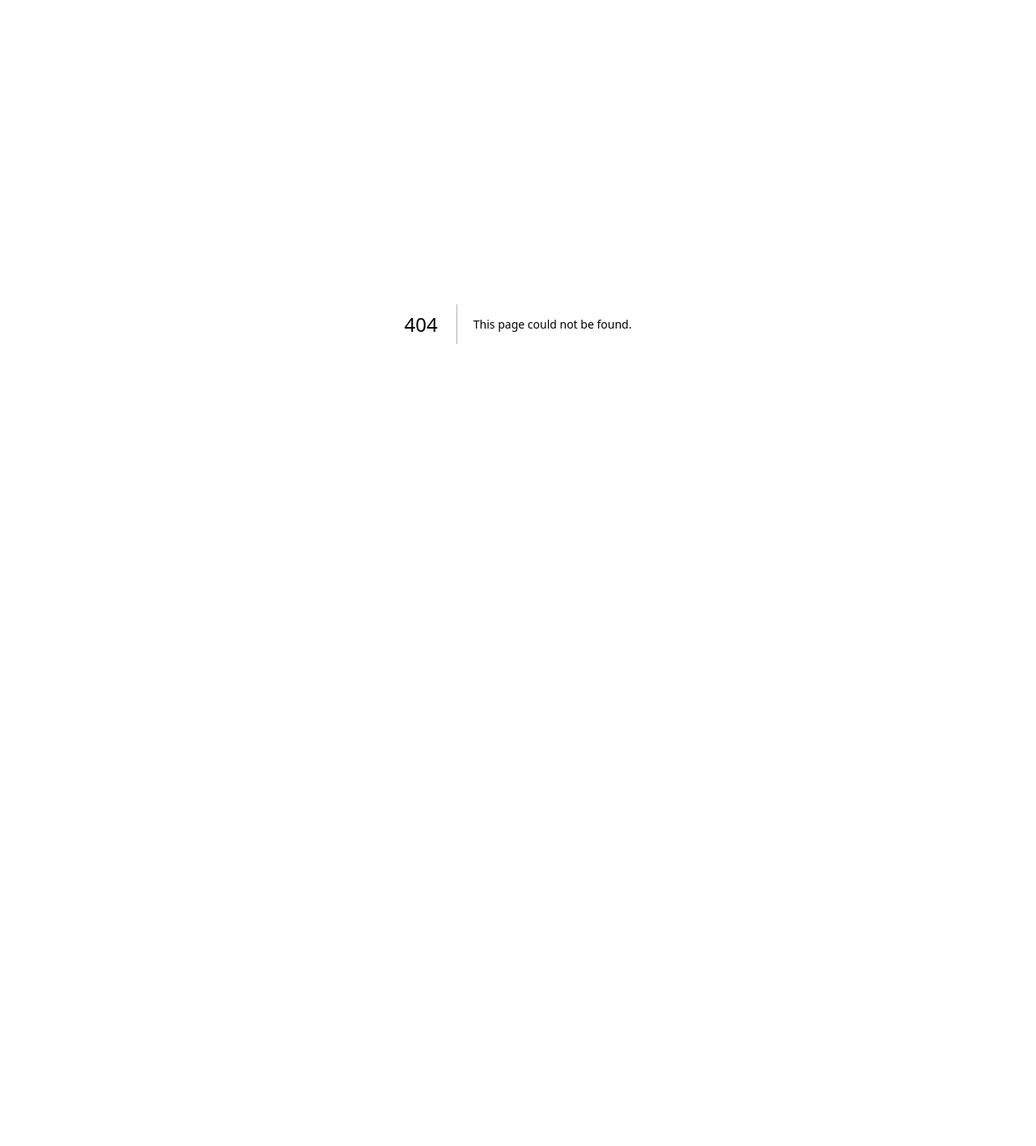
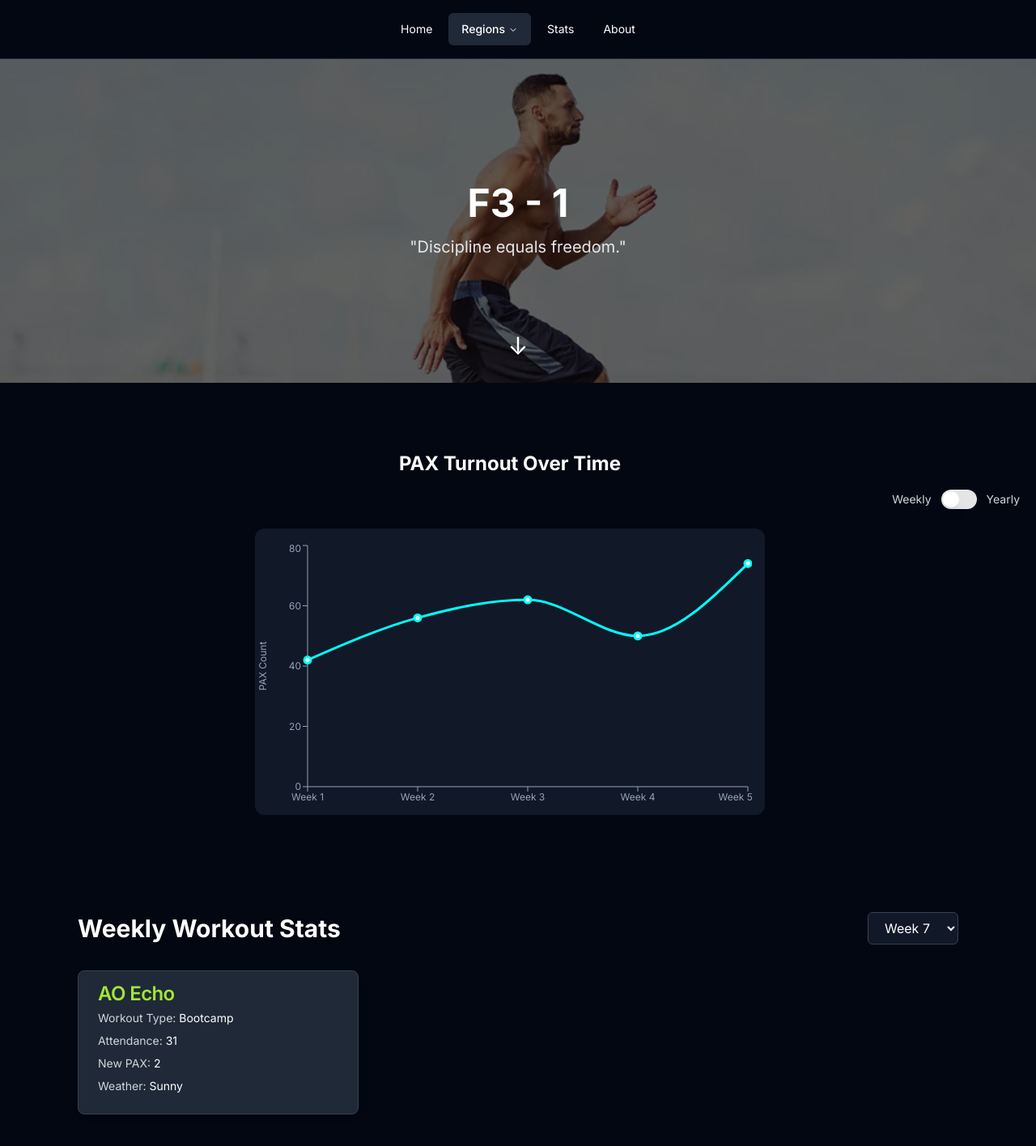
Before and after one commit to pstaylor-patrick/f3-xicon, a Next.js app in the folder apps/f3-glossary/: page /xicon/region/1 in a window 1280 px wide. Before the commit this address had no page. Shown: the top 1416 px of the page at 81% size. Before the commit the page ends 800 px from the top, so only its background shows below. Built offline with nearby package versions, Linux system fonts and the light colour scheme.

Commit message:
Location page added (#26)

```diff
--- /dev/null
+++ b/apps/f3-glossary/app/xicon/region/[id]/loading.tsx
@@ -0,0 +1,3 @@
+export default function Loading() {
+  return null;
+}
--- /dev/null
+++ b/apps/f3-glossary/app/xicon/region/[id]/page.tsx
@@ -0,0 +1,323 @@
+'use client';
+import { useState } from 'react';
+
+import {
+  NavigationMenu,
+  NavigationMenuList,
+  NavigationMenuItem,
+  NavigationMenuTrigger,
+  NavigationMenuContent,
+  NavigationMenuLink,
+  NavigationMenuIndicator,
+  NavigationMenuViewport,
+} from '@/components/ui/navigation-menu';
+import { Card, CardContent, CardTitle } from '@/components/ui/card';
+import { ChartContainer, ChartLegendContent } from '@/components/ui/chart';
+import { Switch } from '@/components/ui/switch';
+import { useParams } from 'next/navigation';
+
+import {
+  LineChart,
+  Line,
+  XAxis,
+  YAxis,
+  Tooltip,
+  ResponsiveContainer,
+  Legend,
+  Label,
+} from 'recharts';
+
+const workoutStats = [
+  {
+    week: 'Week 1',
+    dateRange: 'Jan 1 - Jan 7',
+    ao: 'AO Alpha',
+    workoutType: 'Bootcamp',
+    attendance: 24,
+    newPax: 2,
+    weather: 'Sunny',
+  },
+  {
+    week: 'Week 1',
+    dateRange: 'Jan 1 - Jan 7',
+    ao: 'AO Bravo',
+    workoutType: 'Ruck',
+    attendance: 18,
+    newPax: 1,
+    weather: 'Cloudy',
+  },
+  {
+    week: 'Week 2',
+    dateRange: 'Jan 8 - Jan 14',
+    ao: 'AO Alpha',
+    workoutType: 'Bootcamp',
+    attendance: 27,
+    newPax: 0,
+    weather: 'Rainy',
+  },
+  {
+    week: 'Week 2',
+    dateRange: 'Jan 8 - Jan 14',
+    ao: 'AO Delta',
+    workoutType: 'Run Club',
+    attendance: 12,
+    newPax: 0,
+    weather: 'Cold',
+  },
+  {
+    week: 'Week 3',
+    dateRange: 'Jan 15 - Jan 21',
+    ao: 'AO Echo',
+    workoutType: 'Bootcamp',
+    attendance: 30,
+    newPax: 3,
+    weather: 'Sunny',
+  },
+  {
+    week: 'Week 4',
+    dateRange: 'Jan 22 - Jan 28',
+    ao: 'AO Zulu',
+    workoutType: 'HIIT',
+    attendance: 16,
+    newPax: 1,
+    weather: 'Windy',
+  },
+  {
+    week: 'Week 5',
+    dateRange: 'Jan 29 - Feb 4',
+    ao: 'AO Bravo',
+    workoutType: 'Bootcamp',
+    attendance: 20,
+    newPax: 0,
+    weather: 'Foggy',
+  },
+  {
+    week: 'Week 6',
+    dateRange: 'Feb 5 - Feb 11',
+    ao: 'AO Alpha',
+    workoutType: 'Ruck',
+    attendance: 22,
+    newPax: 2,
+    weather: 'Rainy',
+  },
+  {
+    week: 'Week 7',
+    dateRange: 'Feb 12 - Feb 18',
+    ao: 'AO Echo',
+    workoutType: 'Bootcamp',
+    attendance: 31,
+    newPax: 2,
+    weather: 'Sunny',
+  },
+];
+
+export default function Dashboard() {
+  const [selectedWeek, setSelectedWeek] = useState('Week 7');
+
+  const weekOptions = [...new Set(workoutStats.map(stat => stat.week))];
+  const currentStats = workoutStats.filter(stat => stat.week === selectedWeek);
+
+  const weeklyData = [
+    { label: 'Week 1', pax: 42 },
+    { label: 'Week 2', pax: 56 },
+    { label: 'Week 3', pax: 62 },
+    { label: 'Week 4', pax: 50 },
+    { label: 'Week 5', pax: 74 },
+  ];
+
+  const yearlyData = [
+    { label: '2021', pax: 1250 },
+    { label: '2022', pax: 1580 },
+    { label: '2023', pax: 1925 },
+    { label: '2024', pax: 2170 },
+  ];
+
+  const chartConfig = {
+    pax: {
+      label: 'PAX Turnout',
+      color: '#00FFFF',
+    },
+  };
+
+  const [showYoY, setShowYoY] = useState(false);
+  const data = showYoY ? yearlyData : weeklyData;
+  const params = useParams();
+  const regionId = params.id;
+
+  return (
+    <div>
+      <div className="bg-gray-950 border-b border-gray-800 px-6 py-4 text-white w-full flex justify-center">
+        <NavigationMenu>
+          <NavigationMenuList>
+            <NavigationMenuItem>
+              <NavigationMenuLink
+                href="/"
+                className="inline-block px-4 py-2 text-sm hover:bg-gray-800 rounded-md transition-colors"
+              >
+                Home
+              </NavigationMenuLink>
+            </NavigationMenuItem>
+
+            <NavigationMenuItem>
+              <NavigationMenuTrigger className="bg-gray-800 p-4 rounded-md">
+                Regions
+              </NavigationMenuTrigger>
+              <NavigationMenuContent className="bg-gray-800 p-4 rounded-md">
+                <ul className="grid gap-3 w-[200px]">
+                  <li>
+                    <NavigationMenuLink
+                      href="/xicon/region/raleigh"
+                      className="hover:underline text-sm"
+                    >
+                      Raleigh
+                    </NavigationMenuLink>
+                  </li>
+                  <li>
+                    <NavigationMenuLink
+                      href="/xicon/region/charlotte"
+                      className="hover:underline text-sm"
+                    >
+                      Charlotte
+                    </NavigationMenuLink>
+                  </li>
+                  <li>
+                    <NavigationMenuLink
+                      href="/xicon/region/durham"
+                      className="hover:underline text-sm"
+                    >
+                      Durham
+                    </NavigationMenuLink>
+                  </li>
+                </ul>
+              </NavigationMenuContent>
+            </NavigationMenuItem>
+
+            <NavigationMenuItem>
+              <NavigationMenuLink
+                href="#weekly-stats"
+                className="inline-block px-4 py-2 text-sm hover:bg-gray-800 rounded-md transition-colors"
+              >
+                Stats
+              </NavigationMenuLink>
+            </NavigationMenuItem>
+
+            {/* About */}
+            <NavigationMenuItem>
+              <NavigationMenuLink
+                href="/about"
+                className="inline-block px-4 py-2 text-sm hover:bg-gray-800 rounded-md transition-colors"
+              >
+                About
+              </NavigationMenuLink>
+            </NavigationMenuItem>
+          </NavigationMenuList>
+
+          <NavigationMenuIndicator />
+          <NavigationMenuViewport />
+        </NavigationMenu>
+      </div>
+
+      <section
+        className="relative w-full h-[50vh] bg-cover"
+        style={{
+          backgroundImage: 'url("/workout-img.jpg")',
+          backgroundPosition: 'center 0%',
+        }}
+      >
+        <div className="absolute inset-0 bg-black/60 flex flex-col justify-center items-center text-center px-6">
+          <h1 className="text-4xl md:text-5xl font-bold text-white drop-shadow-lg">
+            F3 - {regionId ? regionId : 'Region'}
+          </h1>
+          <p className="text-xl text-gray-200 mt-4 max-w-2xl">"Discipline equals freedom."</p>
+        </div>
+
+        <div className="absolute bottom-6 w-full flex justify-center">
+          <div className="animate-bounce text-white text-3xl">↓</div>
+        </div>
+      </section>
+
+      <section className="bg-gray-950 py-16 text-white w-full flex flex-col items-center justify-center">
+        <div className="w-full text-center pt-5 pr-5">
+          <h2 className="text-2xl font-bold mb-4">PAX Turnout Over Time</h2>
+          <div className="flex items-center justify-end gap-3 mb-6">
+            <span className="text-sm text-gray-300">Weekly</span>
+            <Switch checked={showYoY} onCheckedChange={setShowYoY} />
+            <span className="text-sm text-gray-300">Yearly</span>
+          </div>
+          <div className="w-full flex flex-col md:flex-row gap-6 justify-center">
+            <ChartContainer
+              config={chartConfig}
+              className="w-[50%] bg-gray-900 rounded-xl pt-4 pr-4"
+            >
+              <LineChart data={data}>
+                <XAxis dataKey="label" stroke="#94a3b8"></XAxis>
+                <YAxis stroke="#94a3b8">
+                  <Label
+                    value="PAX Count"
+                    angle={-90}
+                    position="insideLeft"
+                    fill="#94a3b8"
+                    style={{ textAnchor: 'middle' }}
+                  />
+                </YAxis>
+                <ChartLegendContent />
+                <Line
+                  type="monotone"
+                  dataKey="pax"
+                  stroke="var(--color-pax)"
+                  strokeWidth={3}
+                  dot={{ r: 4 }}
+                  activeDot={{ r: 6 }}
+                />
+              </LineChart>
+            </ChartContainer>
+          </div>
+        </div>
+      </section>
+
+      <section id="weekly-stats" className="py-14 bg-gray-950 text-white">
+        <div className="w-[85%] mx-auto">
+          <div className="flex items-center justify-between mb-8">
+            <h2 className="text-3xl font-bold">Weekly Workout Stats</h2>
+            <select
+              value={selectedWeek}
+              onChange={e => setSelectedWeek(e.target.value)}
+              className="px-4 py-2 bg-gray-900 text-white border border-gray-700 rounded-md"
+            >
+              {weekOptions.map(week => (
+                <option key={week} value={week}>
+                  {week}
+                </option>
+              ))}
+            </select>
+          </div>
+
+          <div className="grid grid-cols-1 md:grid-cols-2 lg:grid-cols-3 gap-6">
+            {currentStats.map((stat, index) => (
+              <Card
+                key={index}
+                className="bg-gray-800 text-white border border-gray-700 shadow-md pt-4"
+              >
+                <CardContent className="space-y-2">
+                  <CardTitle className="text-lime-400">{stat.ao}</CardTitle>
+                  <p className="text-sm text-gray-300">
+                    Workout Type: <span className="text-white">{stat.workoutType}</span>
+                  </p>
+                  <p className="text-sm text-gray-300">
+                    Attendance: <span className="text-white">{stat.attendance}</span>
+                  </p>
+                  <p className="text-sm text-gray-300">
+                    New PAX: <span className="text-white">{stat.newPax}</span>
+                  </p>
+                  <p className="text-sm text-gray-300">
+                    Weather: <span className="text-white">{stat.weather}</span>
+                  </p>
+                </CardContent>
+              </Card>
+            ))}
+          </div>
+        </div>
+      </section>
+    </div>
+  );
+}
--- /dev/null
+++ b/apps/f3-glossary/app/xicon/region/loading.tsx
@@ -0,0 +1,3 @@
+export default function Loading() {
+  return null;
+}
```
Also changed, not shown: apps/f3-glossary/public/workout-img.jpg (added).
